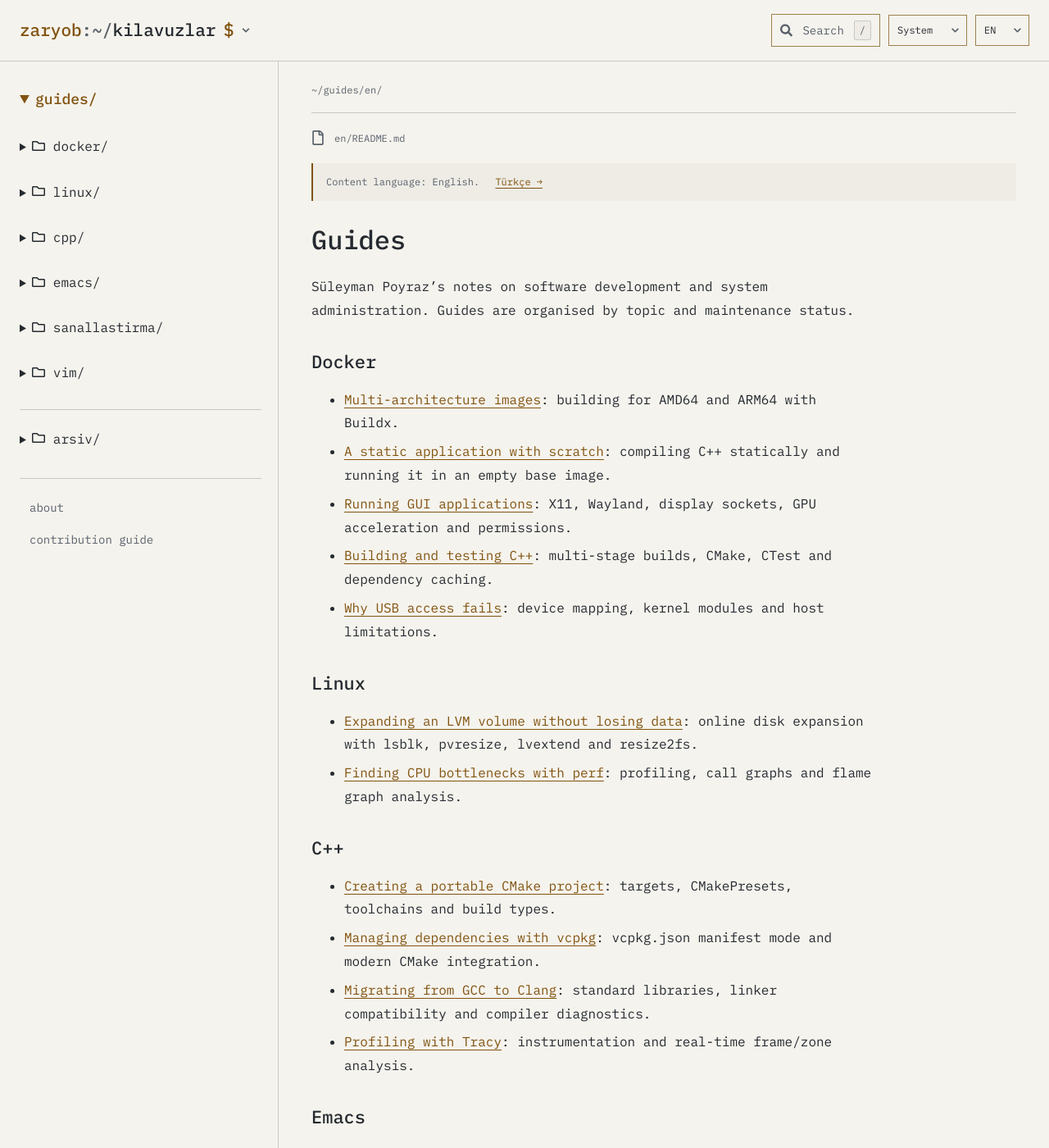
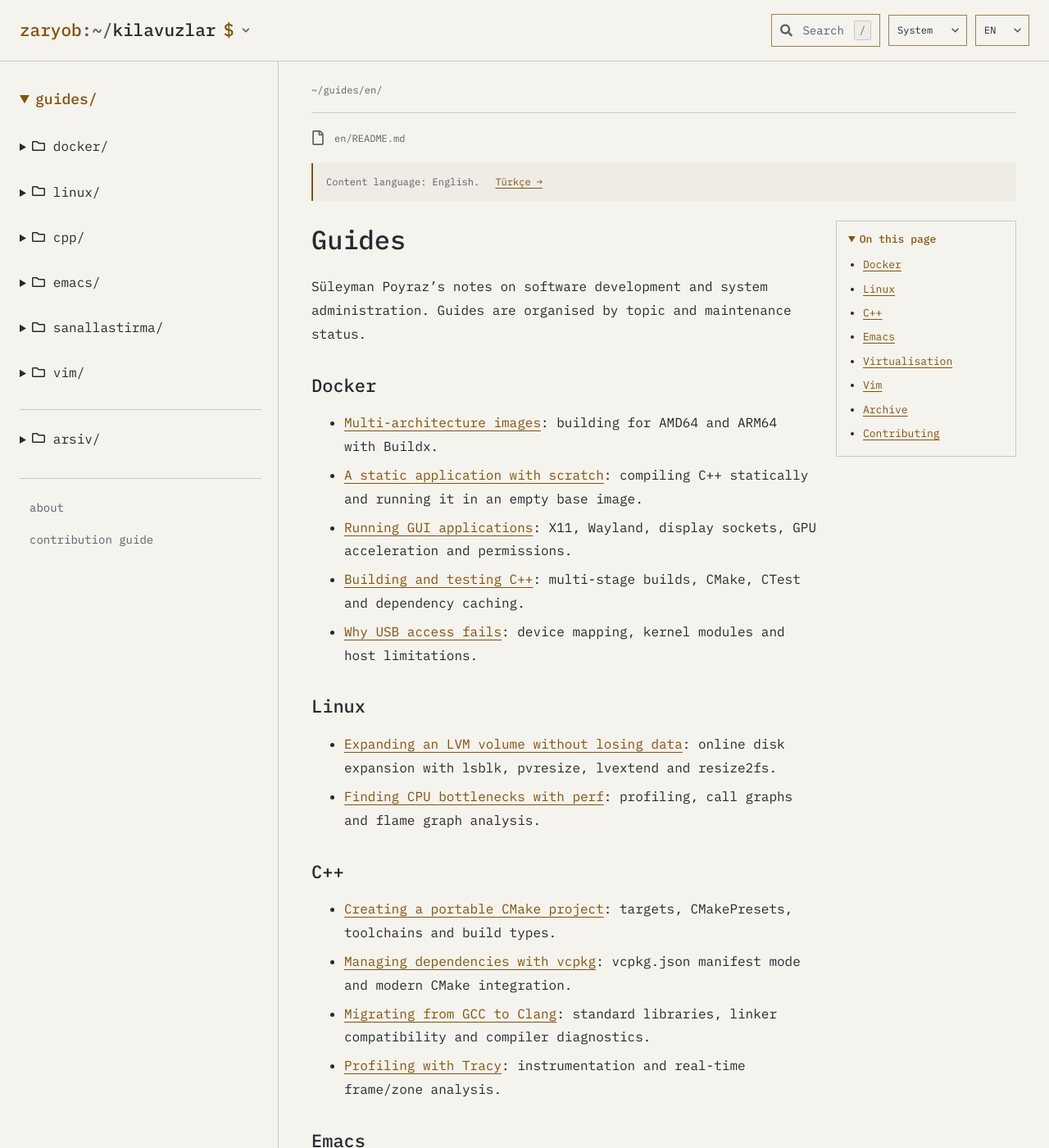
Before and after one commit to Zaryob/kilavuzlar, a Jekyll site: the page built from en/README.md, in a window 1280 px wide and 1400 px high. Shown: the whole window at 82% size. Built offline with Jekyll 4.4.1, drawn with Linux system fonts in a browser that asks for light colours; part of the change alters nothing that is shown.

Commit message:
Add responsive tables of contents to guides

```diff
--- a/_layouts/default.html
+++ b/_layouts/default.html
@@ -64,6 +64,7 @@
         {% endif %}
         {% endcapture %}
         {% include console-content-language.html %}
+        <div class="guide-article-layout">
           <article lang="{{ page.lang | default: 'tr' }}"{% if page.title and page.path != '404.html' %} data-pagefind-body{% endif %}>
             {% if content contains '</h1>' %}
               {% assign after_title = '</h1>' | append: provenance %}
@@ -72,6 +73,7 @@
               {{ provenance }}{{ content }}
             {% endif %}
           </article>
+        </div>
         {% if page.reviewed %}
           <p class="reviewed"><span data-i18n="Last content review:">Son içerik incelemesi:</span> {{ page.reviewed | date: '%d.%m.%Y' }}.</p>
         {% endif %}
--- a/assets/guides.js
+++ b/assets/guides.js
@@ -6,3 +6,46 @@
   update();
   narrow.addEventListener('change', update);
 })();
+
+(() => {
+  const article = document.querySelector('.guide-article-layout > article');
+  const headings = article?.querySelectorAll('h2[id], h3[id]');
+  if (!headings || headings.length < 2) return;
+
+  const nav = document.createElement('nav');
+  nav.className = 'guide-toc';
+  const details = document.createElement('details');
+  const summary = document.createElement('summary');
+  const label = article.lang === 'en' ? 'On this page' : 'Bu sayfada';
+  nav.setAttribute('aria-label', label);
+  summary.textContent = label;
+  const list = document.createElement('ul');
+  let parent;
+  for (const heading of headings) {
+    const item = document.createElement('li');
+    const link = document.createElement('a');
+    link.href = `#${encodeURIComponent(heading.id)}`;
+    link.textContent = heading.textContent.trim();
+    item.append(link);
+    if (heading.tagName === 'H3' && parent) {
+      const children = parent.querySelector('ul') || parent.appendChild(document.createElement('ul'));
+      children.append(item);
+    } else {
+      list.append(item);
+      parent = heading.tagName === 'H2' ? item : null;
+    }
+  }
+  details.append(summary, list);
+  nav.append(details);
+
+  const wide = matchMedia('(min-width: 1280px)');
+  const title = article.querySelector('h1');
+  const placeToc = () => {
+    details.open = wide.matches;
+    if (wide.matches) article.after(nav);
+    else if (title) title.after(nav);
+    else article.prepend(nav);
+  };
+  placeToc();
+  wide.addEventListener('change', placeToc);
+})();
--- a/assets/style.css
+++ b/assets/style.css
@@ -38,6 +38,15 @@ summary .tree-icon { margin-right: 10px; }
 .guide-content .reviewed { padding-top: 16px; margin-top: 24px; border-top: 1px solid var(--line); color: var(--muted); font-size: 12px; }
 .guide-related { margin-top: 24px; border-top: 1px solid var(--line); padding-top: 20px; font-size: 12px; }
 .guide-content .console-code pre { max-width: 100%; }
+.guide-article-layout > article { min-width: 0; }
+.guide-toc { margin-block: 0 20px; padding: 10px 14px; border: 1px solid var(--line); font-size: 13px; }
+.guide-toc summary { color: var(--accent); cursor: pointer; font-weight: 500; }
+.guide-toc ul { margin: 8px 0 0; padding-inline-start: 18px; }
+.guide-toc a { overflow-wrap: anywhere; }
+@media (min-width: 1280px) {
+  .guide-article-layout:has(> .guide-toc) { display: grid; grid-template-columns: minmax(0,1fr) auto; column-gap: 24px; }
+  .guide-toc { position: sticky; top: 98px; align-self: start; width: 220px; max-height: calc(100vh - 120px); overflow-y: auto; }
+}
 @media (max-width: 1080px) {
   .guide-shell { grid-template-columns: 250px minmax(0,1fr); }
   .guide-content { padding-inline: 28px; }
```
Lines whose indentation alone changed are shown as unchanged.
